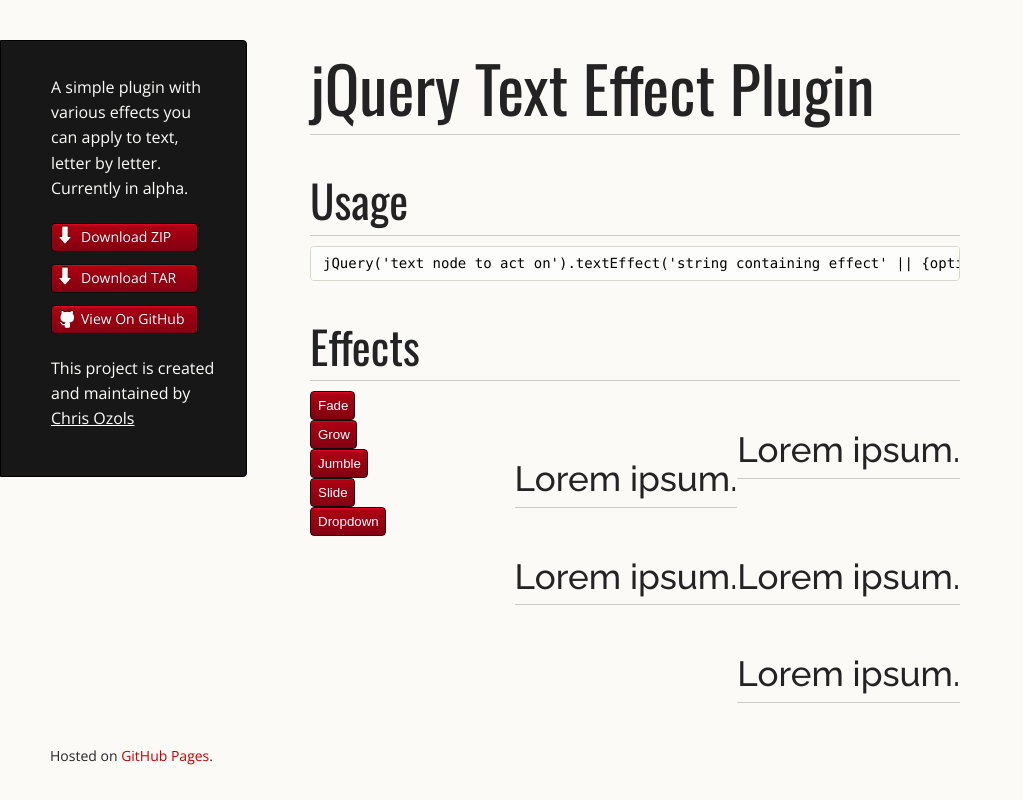
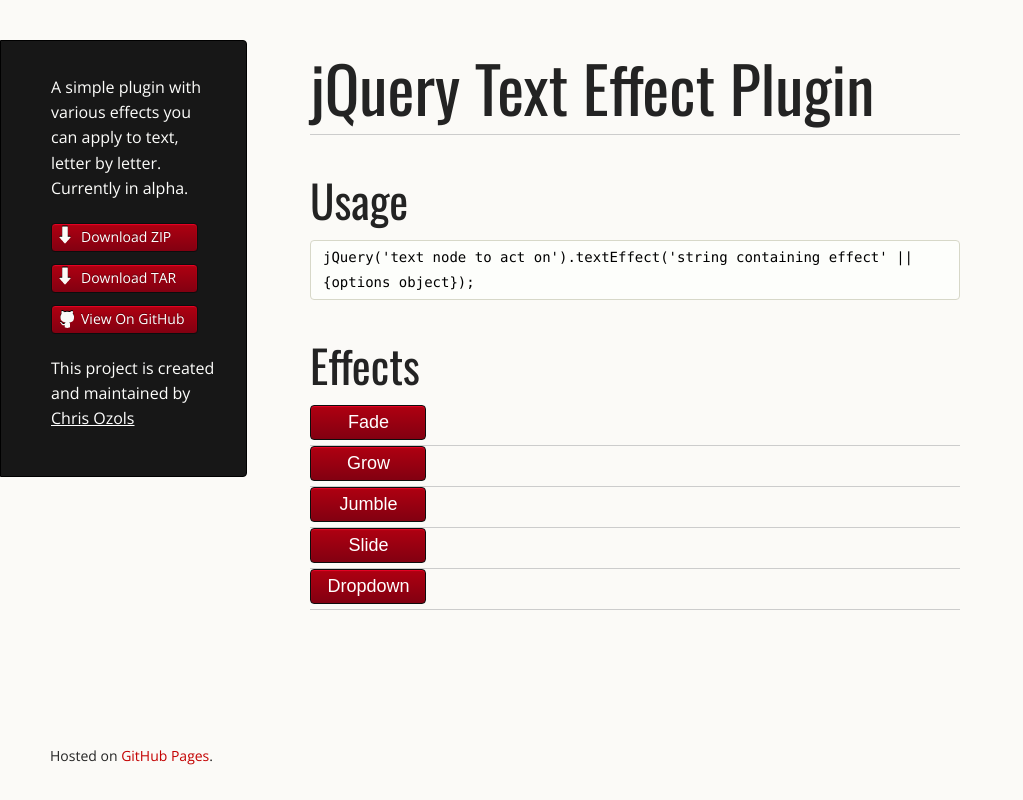
Before and after one commit to cozuya/TextEffect-jQuery-plugin, a plain HTML site: page index.html in a window 1280 px wide. Shown: the whole page, without its empty margins (0-1023 px from the left). Drawn offline with nearby package versions, Linux system fonts and the light colour scheme.

Commit message:
Update styles.css

```diff
--- a/stylesheets/styles.css
+++ b/stylesheets/styles.css
@@ -54,18 +54,18 @@ h1, h2, h3 {
 	font-weight: normal;
 }
 
-h1,h2, h3 {
+h1, h3 {
 	display: block;
 	border-bottom: 1px solid #ccc;
 	padding-bottom: 5px;
 }
 
-h2 > div {
+section > div {
   border-bottom: 1px solid #ccc;
   padding-bottom: 5px;
 }
 
-h2 > div:after {
+section > div:after {
   display: table;
   content: '';
   clear: both;
@@ -81,12 +81,16 @@ h2 {
 
 button {
   color: white;
+  padding: 9px 15px;
+  width: 116px;
+  font-size: 18px;
 }
 
 h3 {
   float: right;
   font-family: "Raleway", Helvetica, Arial, sans-serif;
-	font-size: 35px;
+	font-size: 55px;
+  display: none;
 }
 
 h4, h5, h6 {
@@ -175,6 +179,7 @@ code, pre {
 	font-family: Monaco, "Bitstream Vera Sans Mono", "Lucida Console", Terminal, monospace;
   color:#000;
   font-size:14px;
+  white-space: normal;
 }
 
 pre {
@@ -182,8 +187,6 @@ pre {
   background: #FDFEFB;
   border-radius:4px;
   border:1px solid #D7D8C8;
-  overflow: auto;
-  overflow-y: hidden;
 	margin-bottom: 32px;
 }
 
```
